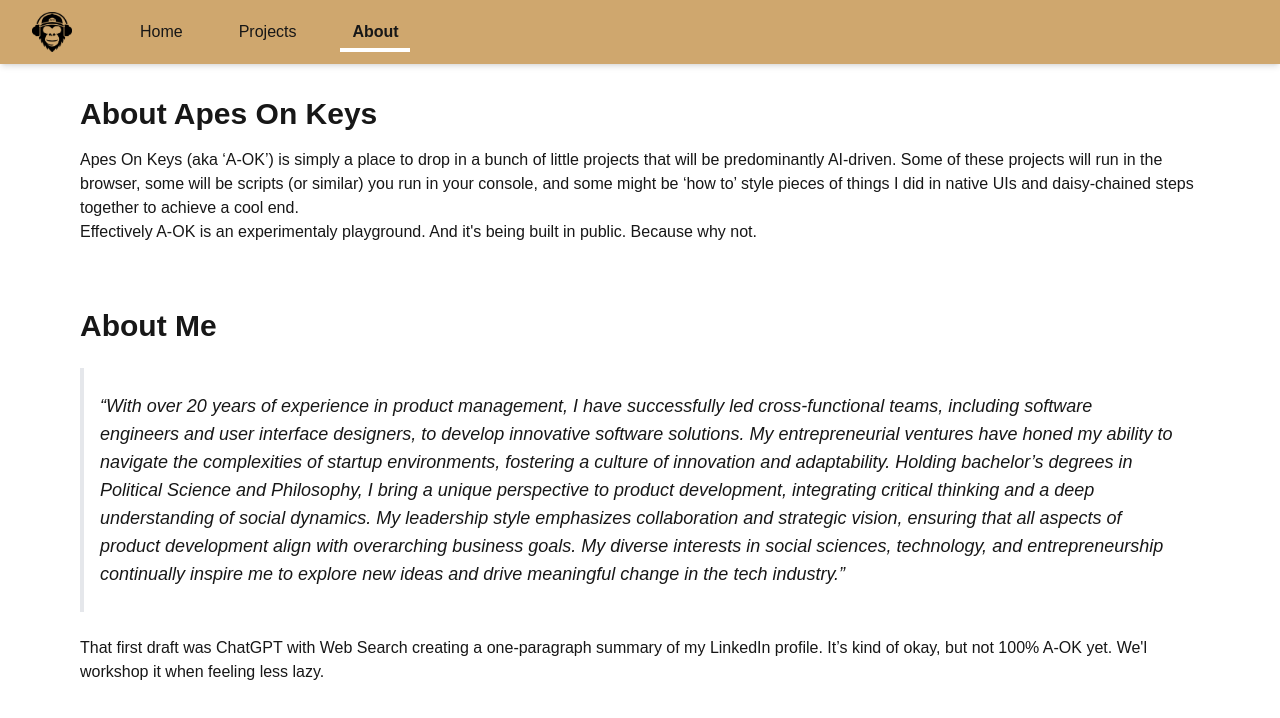
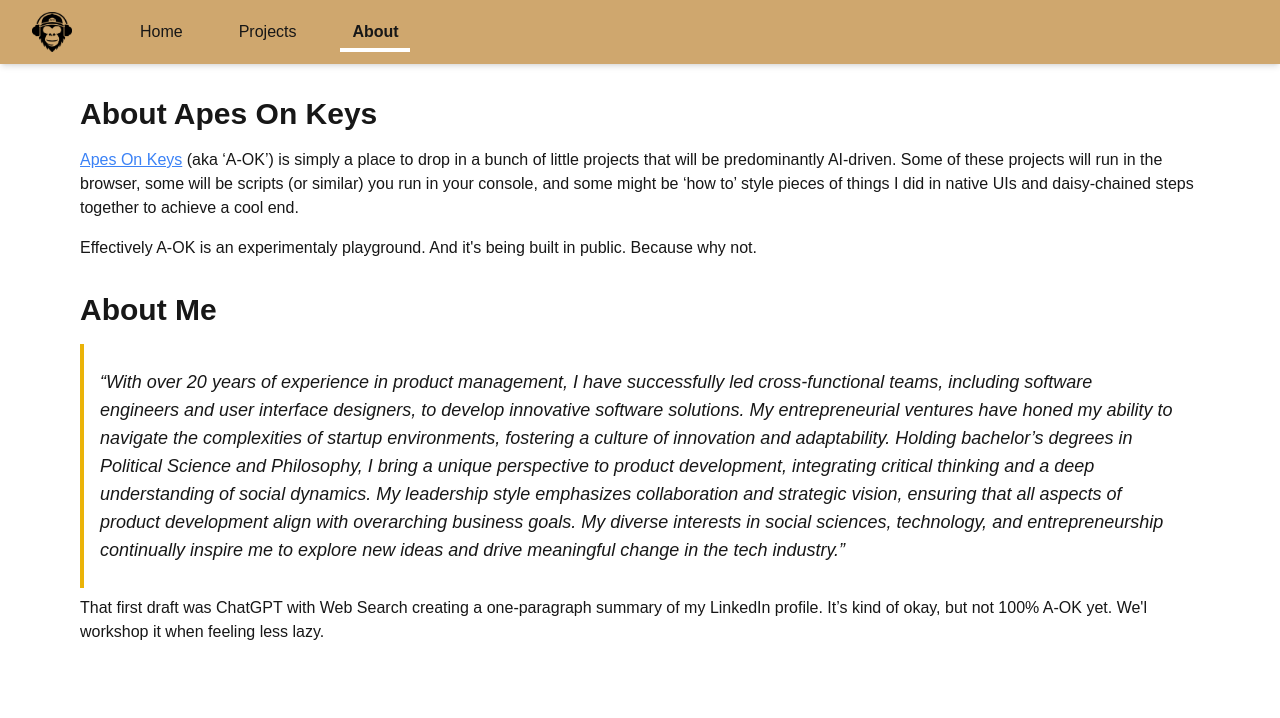
Before and after one commit to lucasdickey/gtd, a Next.js app: page /about in a window 1280 px wide. Shown: the top 718 px of the page. Built offline with nearby package versions, Linux system fonts and the light colour scheme; no server answers.

Commit message:
linking of x link and some spacing

```diff
--- a/src/app/about/page.tsx
+++ b/src/app/about/page.tsx
@@ -10,18 +10,18 @@ export default function About() {
     <>
       <div className="container mx-auto px-8 md:px-4 py-8 max-w-6xl">
         <h1 className="text-3xl font-bold mb-4">About Apes On Keys</h1>
-        <div className="prose dark:prose-invert mb-16">
-          <p>
-            Apes On Keys (aka &lsquo;A-OK&rsquo;) is simply a place to drop in a bunch of little projects that will be predominantly AI-driven. Some of these projects will run in the browser, some will be scripts (or similar) you run in your console, and some might be &lsquo;how to&rsquo; style pieces of things I did in native UIs and daisy-chained steps together to achieve a cool end.
+        <div className="prose dark:prose-invert mb-8">
+          <p className="mb-4">
+            <a href="https://x.com/ApesOnKeys" className="text-blue-500 underline" target="_blank">Apes On Keys</a> (aka &lsquo;A-OK&rsquo;) is simply a place to drop in a bunch of little projects that will be predominantly AI-driven. Some of these projects will run in the browser, some will be scripts (or similar) you run in your console, and some might be &lsquo;how to&rsquo; style pieces of things I did in native UIs and daisy-chained steps together to achieve a cool end.
           </p>
-          <p>
+          <p className="mb-4">
             Effectively A-OK is an experimentaly playground. And it&apos;s being built in public. Because why not.
           </p>
         </div>
 
         <h1 className="text-3xl font-bold mb-4">About Me</h1>
         <div className="prose dark:prose-invert">
-          <p className="italic text-lg border-l-4 border-brand-gold pl-4 my-6 bg-brand-beige/10 dark:bg-brand-beige/5 p-6 rounded-r">
+          <p className="italic text-lg border-l-4 border-yellow-500 pl-4 my-2 bg-brand-beige/10 dark:bg-brand-beige/5 p-6 rounded-r">
             &ldquo;With over 20 years of experience in product management, I have
             successfully led cross-functional teams, including software engineers
             and user interface designers, to develop innovative software
```
